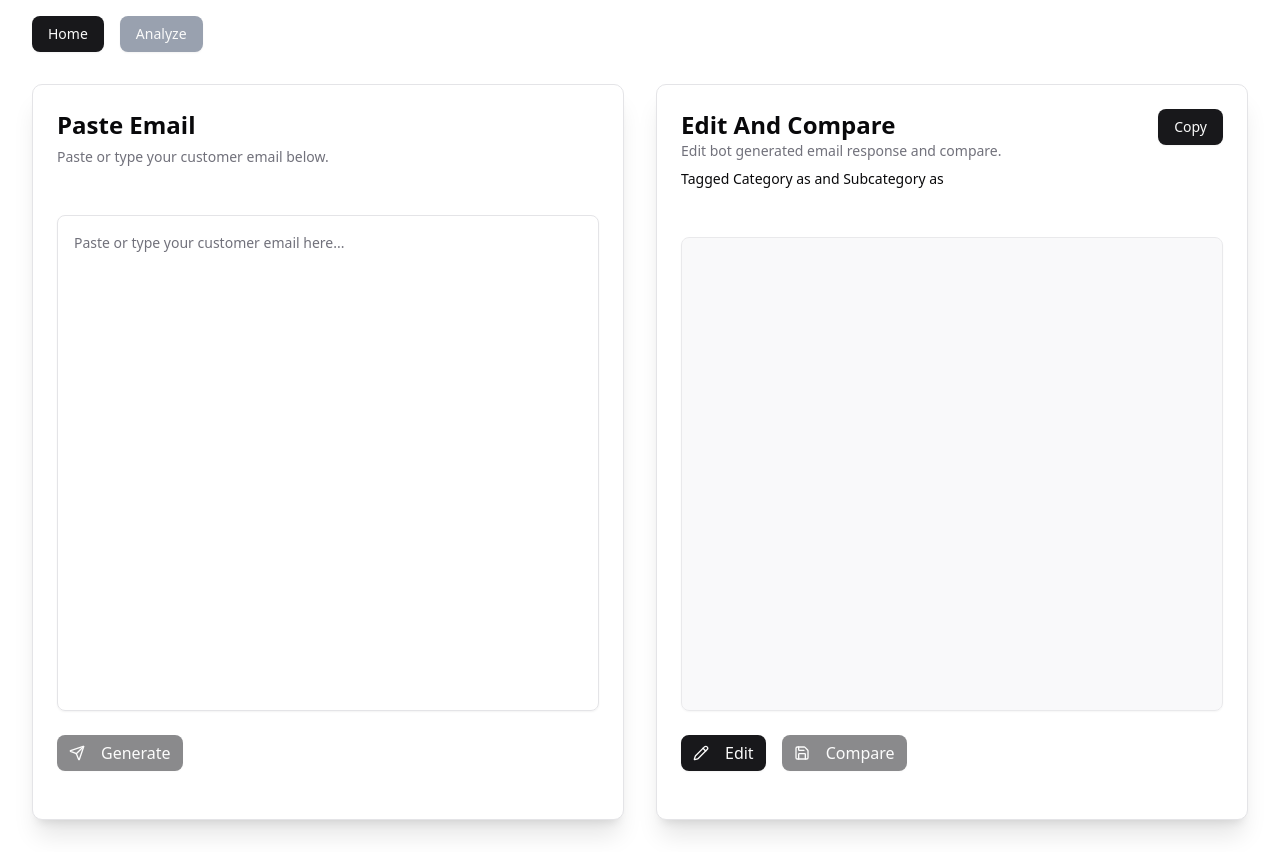
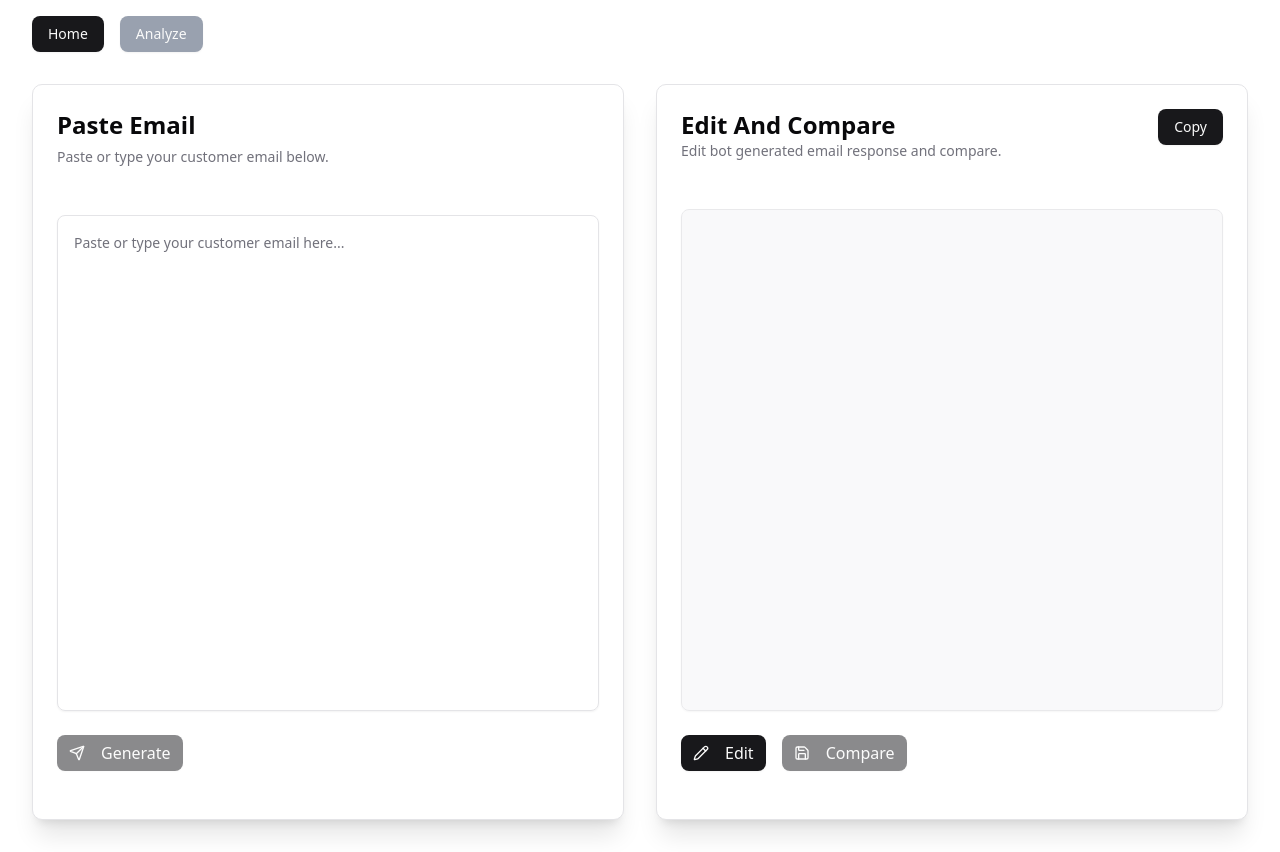
Before and after one commit to anirudhpviic/email_process_bot_frontend, a React (Vite) app: page / in a window 1280 px wide. Built offline with nearby package versions, Linux system fonts and the light colour scheme.

Commit message:
update: tag-category-subcategory-hide-when-no-data & compare-add-both-option

```diff
--- a/src/components/PieChart.jsx
+++ b/src/components/PieChart.jsx
@@ -53,7 +53,9 @@ export function EmailMatchChart({
             <span className="font-bold">Best One : </span>
             {bestOne === "botGeneratedEmail"
               ? "Bot Generated"
-              : "User Generated"}
+              : bestOne === "editedEmail"
+              ? "User Generated"
+              : "Both"}
           </h2>
           <h2>
             <span className="font-bold">Why its best : </span>
--- a/src/pages/home.jsx
+++ b/src/pages/home.jsx
@@ -143,10 +143,15 @@ export default function Home() {
               <CardDescription>
                 Edit bot generated email response and compare.
               </CardDescription>
-              <h2 className="mt-2 text-sm ">
-                Tagged Category as {categorySubCategoryAndScenario.category} and
-                Subcategory as {categorySubCategoryAndScenario.subcategory}
-              </h2>
+              {botGeneratedEmail &&
+              categorySubCategoryAndScenario.category &&
+              categorySubCategoryAndScenario.subcategory ? (
+                <h2 className="mt-2 text-sm ">
+                  Tagged Category as {categorySubCategoryAndScenario.category}{" "}
+                  and Subcategory as{" "}
+                  {categorySubCategoryAndScenario.subcategory}
+                </h2>
+              ) : null}
             </div>
             <Button onClick={handleCopy}>Copy</Button>
           </CardHeader>
```
